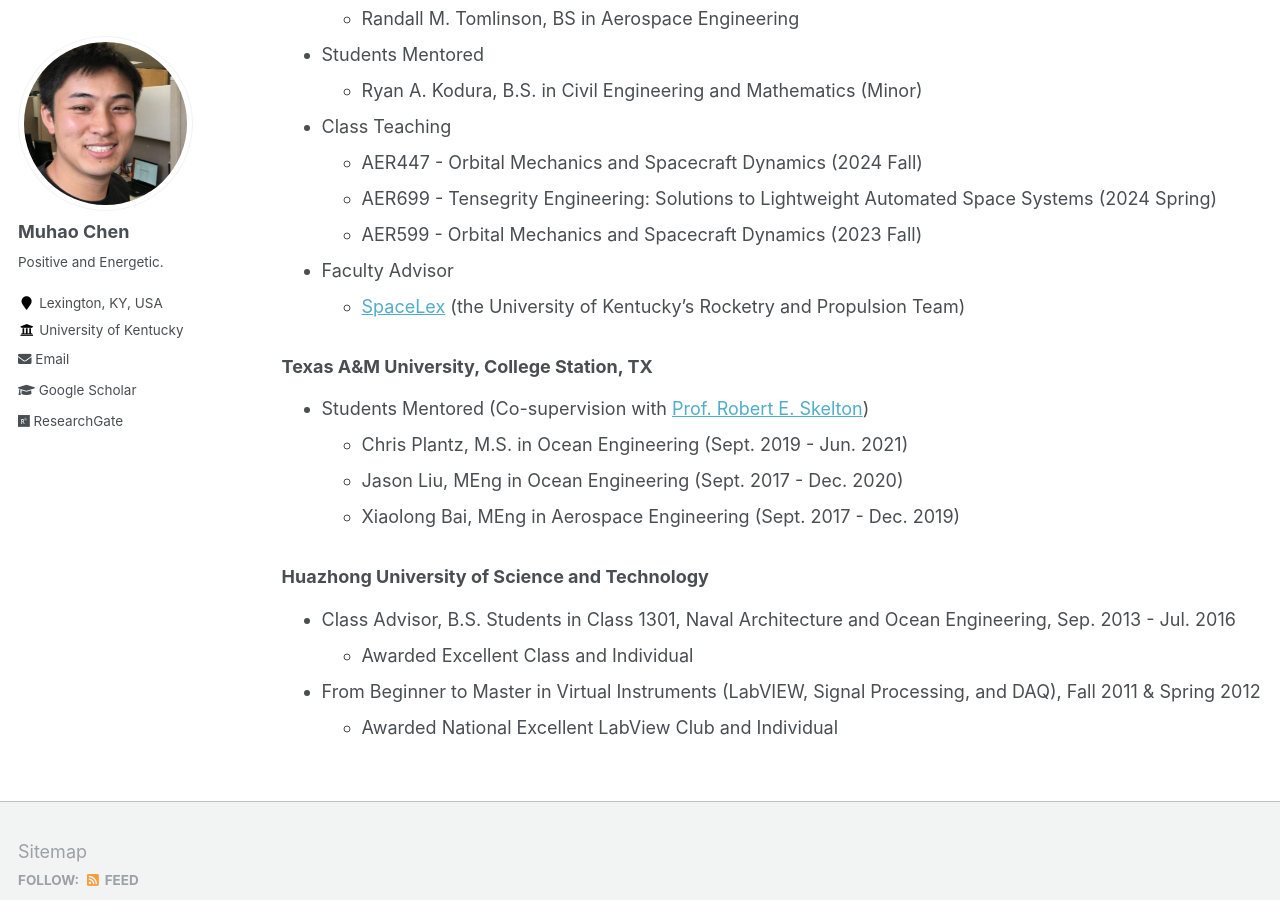
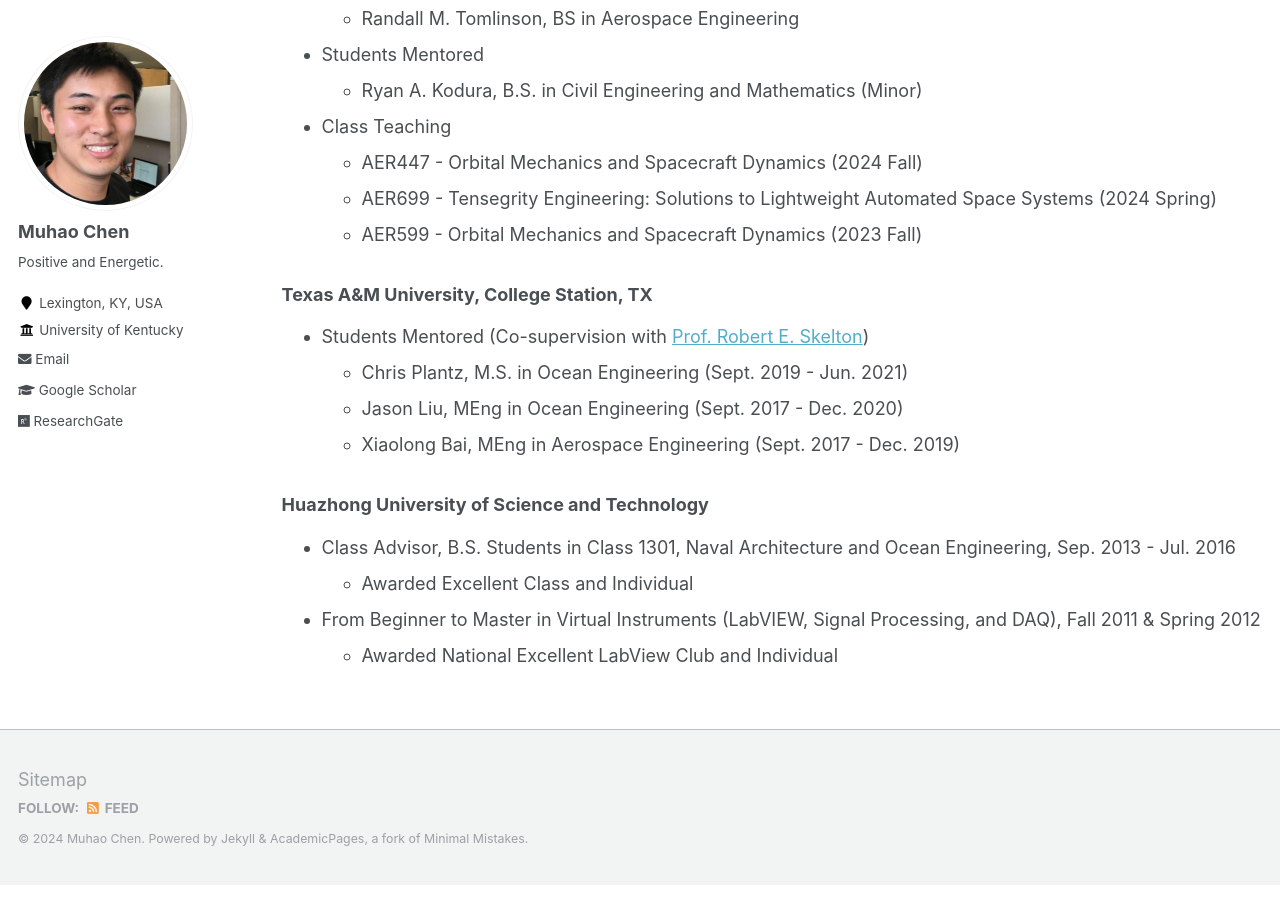
Before and after one commit to Muhao-Chen/muhao-chen.github.io, a Jekyll site: the page built from _pages/teaching.md, in a window 1280 px wide and 900 px high, scrolled down 496 px. Built offline with Jekyll 4.4.1, drawn with Linux system fonts in a browser that asks for light colours.

Commit message:
Update teaching.md

```diff
--- a/_pages/teaching.md
+++ b/_pages/teaching.md
@@ -23,8 +23,7 @@ toc: true
     * AER447 - Orbital Mechanics and Spacecraft Dynamics (2024 Fall)
     * AER699 - Tensegrity Engineering: Solutions to Lightweight Automated Space Systems (2024 Spring)
     * AER599 - Orbital Mechanics and Spacecraft Dynamics (2023 Fall)
-- Faculty Advisor
-    * [SpaceLex](https://spacelex.engr.uky.edu/projects/meridian) (the University of Kentucky's Rocketry and Propulsion Team)
+
 
 <!-- (committee member) -->
 
```
